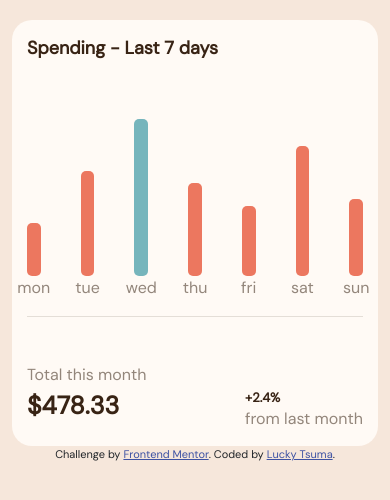
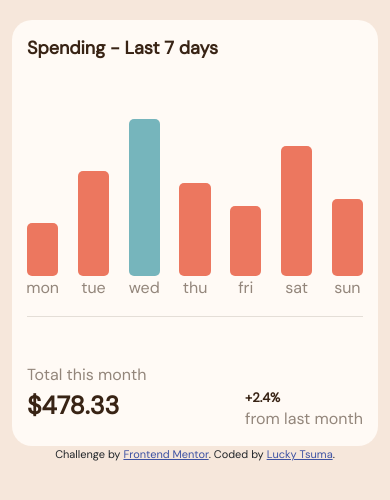
Before and after one commit to Lucky-Tsuma/expenses-chart-component, a plain HTML site: page index.html in a window 390 px wide. Shown: the part 244-744 px from the top of the page. Drawn offline with nearby package versions, Linux system fonts and the light colour scheme.

Commit message:
Added media query. For adjusting graph width

```diff
--- a/style.css
+++ b/style.css
@@ -79,7 +79,7 @@ body {
 }
 
 .day {
-    max-width: 3.5vw;
+    width: 3.5vw;
 }
 
 #graphs-div{
@@ -148,3 +148,9 @@ body {
 .attribution a {
     color: hsl(228, 45%, 44%);
 }
+
+@media (max-width: 667px) {
+    .day {
+        width: 8vw;
+    }
+}
```
